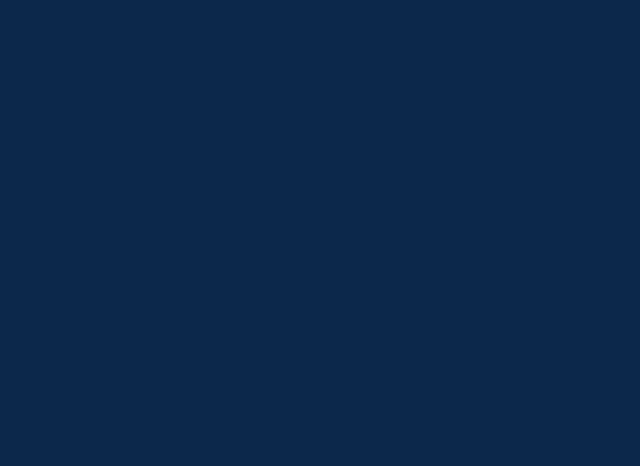
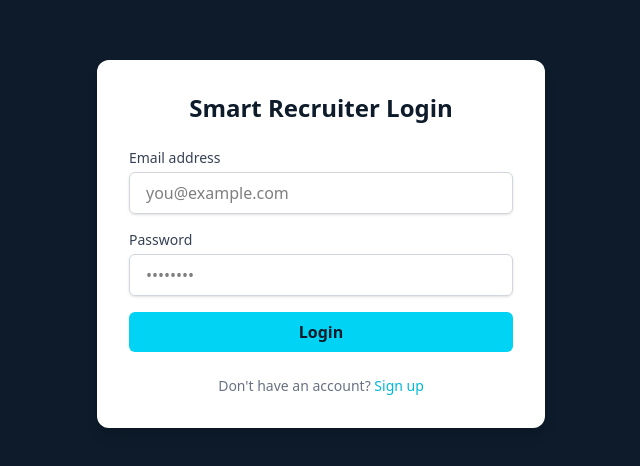
Before and after one commit to raphaelkihiro/smart-recruiter, a React (Vite) app: page /login in a window 1280 px wide. Before the commit this address had no page. Shown: the part 156-622 px from the top of the page, without its empty margins (319-959 px from the left). Built offline with nearby package versions, Linux system fonts and the light colour scheme.

Commit message:
Login page

```diff
--- a/src/App.jsx
+++ b/src/App.jsx
@@ -1,5 +1,6 @@
 import Home from "./components/Home";
 import { BrowserRouter as Router, Routes, Route } from "react-router-dom";
+import Login from "./pages/Login";
 
 function App() {
   return (
@@ -7,6 +8,7 @@ function App() {
       <Router>
         <Routes>
           <Route path="/" element={<Home />} />
+          <Route path="/login" element={<Login />} />
         </Routes>
       </Router>
     </>
--- a/src/components/Header.jsx
+++ b/src/components/Header.jsx
@@ -16,7 +16,7 @@ function Header() {
 
         <div className="hidden md:block ">
           <a
-            href="#"
+            href="/login"
             className="bg-cyan-400 hover:bg-cyan-500 text-[#0D1B2A] font-semibold px-5 py-2 rounded-full transition mx-6"
           >
             Login
--- /dev/null
+++ b/src/pages/Login.jsx
@@ -0,0 +1,66 @@
+import { useState } from "react";
+
+function Login() {
+  const [email, setEmail] = useState("");
+  const [password, setPassword] = useState("");
+
+  const handleLogin = (e) => {
+    e.preventDefault();
+    console.log("Logging in with", { email, password });
+  };
+
+  return (
+    <div className="min-h-screen bg-[#0D1B2A] flex items-center justify-center px-4">
+      <div className="bg-white shadow-lg rounded-xl p-8 w-full max-w-md">
+        <h2 className="text-2xl font-bold text-center text-[#0D1B2A] mb-6">
+          Smart Recruiter Login
+        </h2>
+        <form onSubmit={handleLogin} className="space-y-4">
+          <div>
+            <label className="block text-sm font-medium text-gray-700">
+              Email address
+            </label>
+            <input
+              type="email"
+              required
+              className="mt-1 block w-full px-4 py-2 border border-gray-300 rounded-md shadow-sm focus:ring-cyan-400 focus:border-cyan-400"
+              placeholder="you@example.com"
+              value={email}
+              onChange={(e) => setEmail(e.target.value)}
+            />
+          </div>
+
+          <div>
+            <label className="block text-sm font-medium text-gray-700">
+              Password
+            </label>
+            <input
+              type="password"
+              required
+              className="mt-1 block w-full px-4 py-2 border border-gray-300 rounded-md shadow-sm focus:ring-cyan-400 focus:border-cyan-400"
+              placeholder="••••••••"
+              value={password}
+              onChange={(e) => setPassword(e.target.value)}
+            />
+          </div>
+
+          <button
+            type="submit"
+            className="w-full bg-cyan-400 text-[#0D1B2A] font-semibold py-2 rounded-md hover:bg-cyan-500 transition"
+          >
+            Login
+          </button>
+        </form>
+
+        <p className="text-sm text-center text-gray-500 mt-6">
+          Don't have an account?{" "}
+          <a href="/signup" className="text-cyan-500 hover:underline">
+            Sign up
+          </a>
+        </p>
+      </div>
+    </div>
+  );
+}
+
+export default Login;
```
Also changed, not shown: 1 other file (tests, documents, lock files or other folders).
